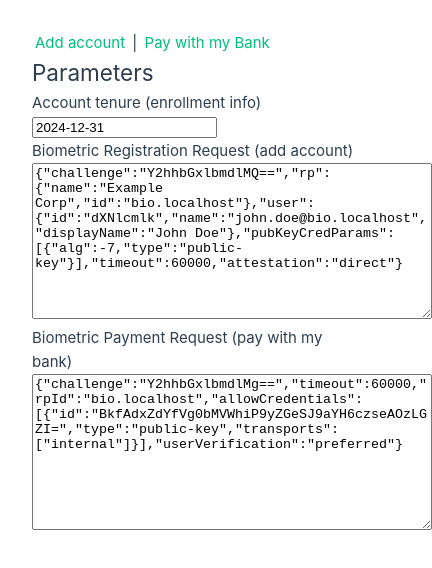
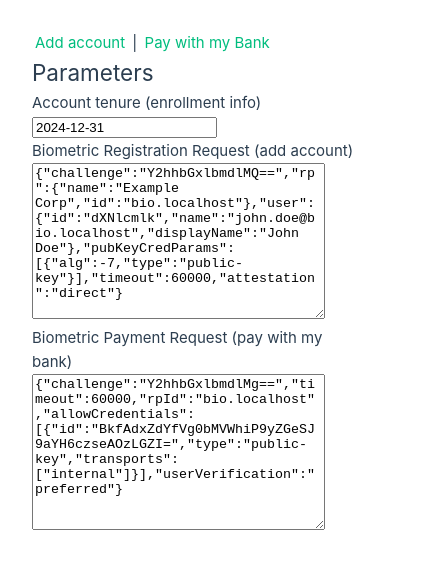
Before and after one commit to belvo-finance-opensource/payments-atoms, a Vue app in the folder examples/biometricPix/playground/: page / in a window 390 px wide. Shown: the top 568 px of the page, 432 px wide, since content can reach past the window. Built offline with nearby package versions, Linux system fonts and the light colour scheme.

Commit message:
chore: playground responses as textarea (#452)
chore: playground responses as textarea

```diff
--- a/examples/biometricPix/playground/src/App.vue
+++ b/examples/biometricPix/playground/src/App.vue
@@ -56,6 +56,28 @@ const biometricPaymentRequestJson = computed({
   }
 });
 
+const biometricRegistrationConfirmationJson = computed({
+  get: () => (JSON.stringify(biometricRegistrationConfirmation.value)),
+  set: (value) => {
+    try {
+      biometricRegistrationConfirmation.value = JSON.parse(value);
+    } catch (e) {
+      console.error(e);
+    }
+  }
+});
+
+const biometricAuthorizationJson = computed({
+  get: () => (JSON.stringify(biometricAuthorization.value)),
+  set: (value) => {
+    try {
+      biometricAuthorization.value = JSON.parse(value);
+    } catch (e) {
+      console.error(e);
+    }
+  }
+})
+
 const collectEnrollmentInformation = () => BelvoPaymentAtoms.biometricPix.collectEnrollmentInformation(accountTenure.value);
 
 const addAccount = async () => {
@@ -89,30 +111,48 @@ const payWithMyBank = async () => {
     <input type="text" v-model="accountTenure" placeholder="Account tenure" />
 
     <h4>Biometric Registration Request (add account)</h4>
-    <textarea style="min-width: 400px;" rows="10" v-model="biometricRegistrationRequestJson"></textarea>
+    <textarea class="responsive-textarea" rows="10" v-model="biometricRegistrationRequestJson"></textarea>
 
     <h4>Biometric Payment Request (pay with my bank)</h4>
-    <textarea style="min-width: 400px;" rows="10" v-model="biometricPaymentRequestJson"></textarea>
+    <textarea class="responsive-textarea" rows="10" v-model="biometricPaymentRequestJson"></textarea>
 
     <div style="max-width: 400px; word-wrap: break-word" v-if="enrollmentInformation || biometricAuthorization || biometricRegistrationConfirmation">
       <h2>Responses:</h2>
-      <template v-if="enrollmentInformation"><h3>Enrollment information:</h3>
+      <template v-if="enrollmentInformation">
+        <h3>Enrollment information:</h3>
         <hr />
-      {{ enrollmentInformation }}</template>
-      <template v-if="biometricAuthorization"><hr />
+        {{ enrollmentInformation }}
+      </template>
+      <template v-if="biometricAuthorization">
+        <hr />
         <h3>Biometric Authorization Response</h3>
         <hr />
-      {{ biometricAuthorization }}</template>
+        <textarea class="responsive-textarea" rows="10" v-model="biometricAuthorizationJson"></textarea>
+      </template>
       <template v-if="biometricRegistrationConfirmation">
         <hr />
         <h3>Biometric Registration Confirmation Response</h3>
         <hr />
-      {{ biometricRegistrationConfirmation }}</template>
+        <textarea class="responsive-textarea" rows="10" v-model="biometricRegistrationConfirmationJson"></textarea>
+      </template>
     </div>
   </main>
 </template>
 
 <style scoped>
+.responsive-textarea {
+  width: 100%;
+  min-width: 200px;
+  max-width: 400px;
+}
+
+@media (max-width: 768px) {
+  .responsive-textarea {
+    width: 90%;
+    min-width: unset;
+  }
+}
+
 header {
   line-height: 1.5;
 }
```
Lines whose indentation alone changed are shown as unchanged.
